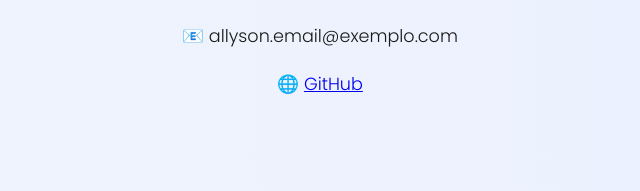
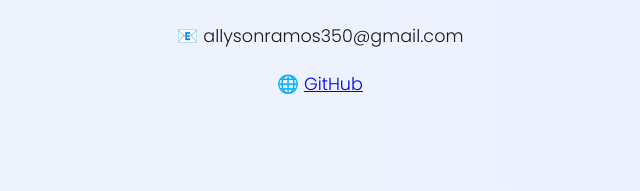
Before and after one commit to allysonramos-blibp/Meu-site, a plain HTML site: page index.html in a window 1280 px wide. Shown: the part 1624-1815 px from the top of the page, 320-960 px from the left. Drawn offline with Linux system fonts and the light colour scheme.

Commit message:
Update index.html

```diff
--- a/index.html
+++ b/index.html
@@ -80,7 +80,7 @@
 
     <section id="contato">
       <h2>📬 Contato</h2>
-      <p>📧 allyson.email@exemplo.com</p>
+      <p>📧 allysonramos350@gmail.com</p>
       <p>🌐 <a href="https://github.com/allysonramos-blibp" target="_blank">GitHub</a></p>
     </section>
   </main>
```
